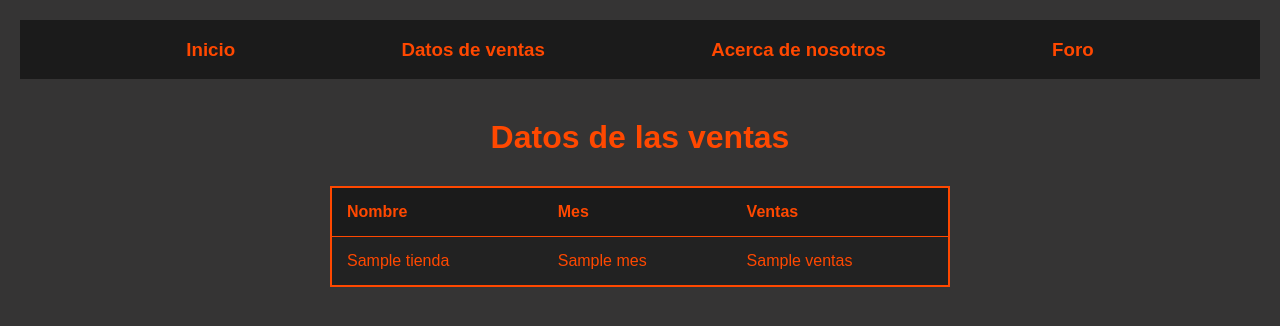
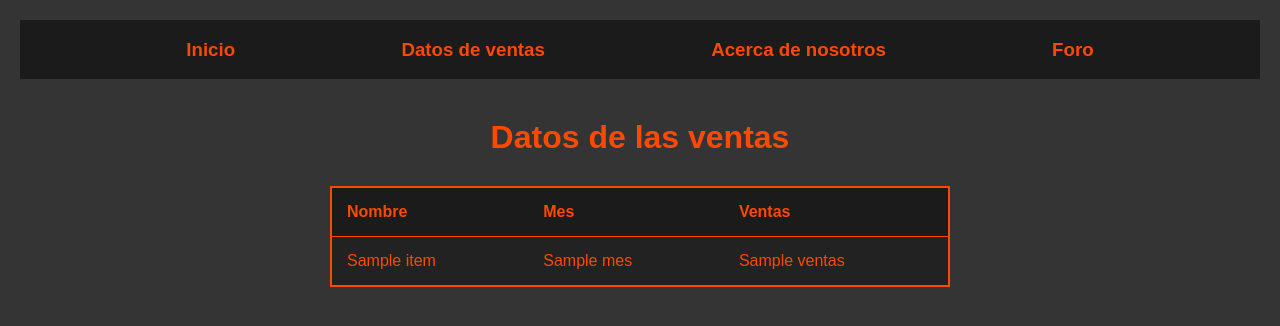
Before and after one commit to xJesusx0/api-frontend, a Flask app: page /datos in a window 1280 px wide. Shown: the top 326 px of the page. Run offline with Flask 3, Linux system fonts and the light colour scheme; a database or web service that is not in the repository returns one stand-in record (values such as "Sample title"); data that the repository does not hold is empty.

Commit message:
Actualizar datos.html

```diff
--- a/src/templates/datos.html
+++ b/src/templates/datos.html
@@ -17,7 +17,7 @@
       <tbody>
         {% for dato in datos %}
           <tr>
-            <td>{{ dato["TIENDA"] }}</td>
+            <td>{{ dato["NOMBRE"] }}</td>
             <td>{{ dato["MES"] }}</td>
             <td>{{ dato["VENTAS"] }}</td>
           </tr>
```
